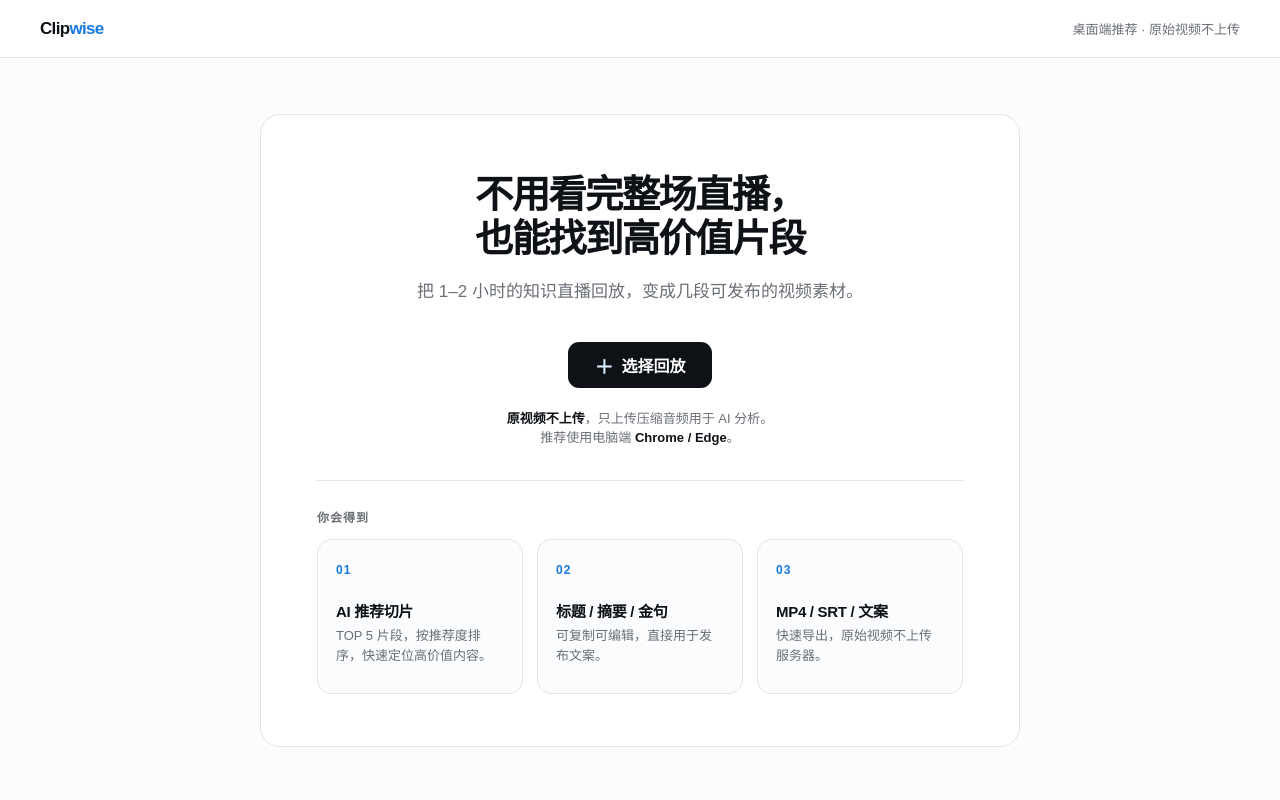
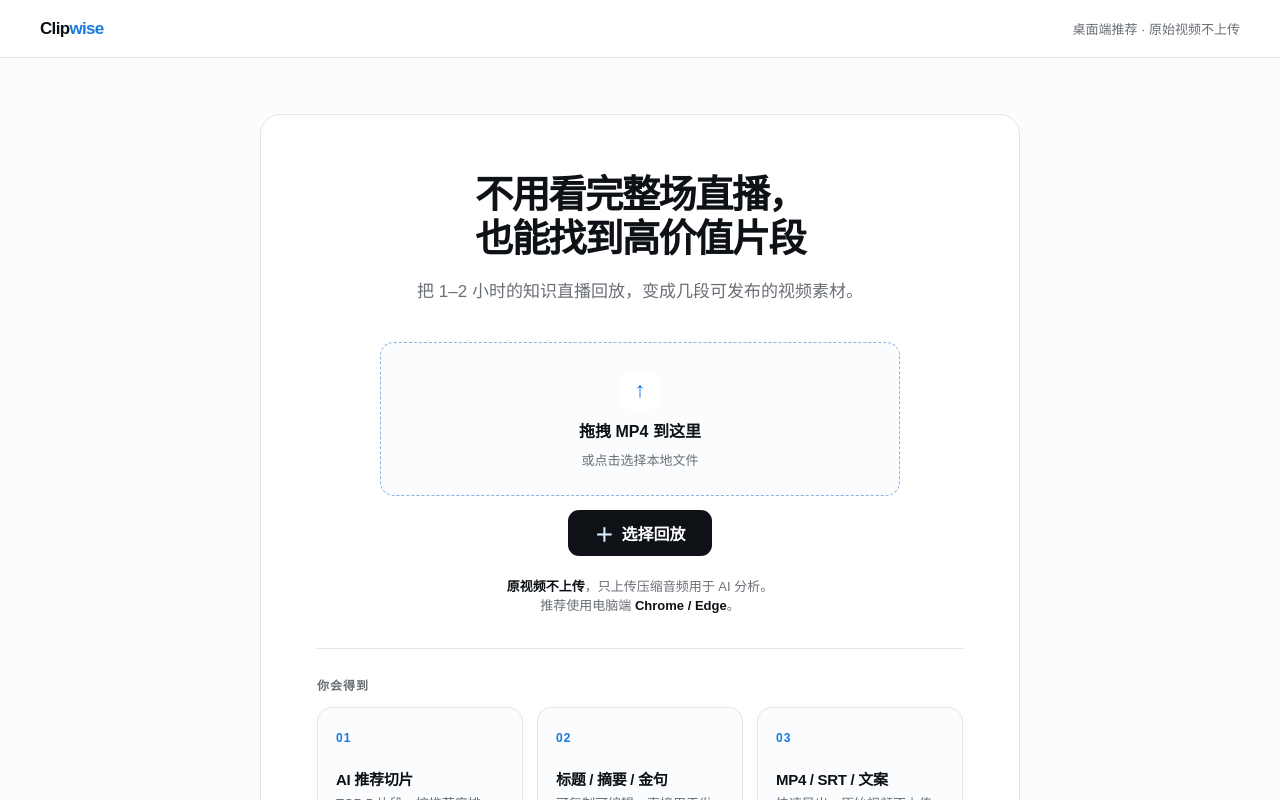
Before and after one commit to GGBOggbo/clipwise, a Next.js app in the folder apps/web/: page / in a window 1280 px wide. Shown: the top 800 px of the page. Built offline with nearby package versions, Linux system fonts and the light colour scheme.

Commit message:
feat: add drag and drop video selection

```diff
--- a/apps/web/components/upload/UploadPage.module.css
+++ b/apps/web/components/upload/UploadPage.module.css
@@ -77,6 +77,57 @@
   flex-direction: column;
   align-items: center;
   gap: 14px;
+}
+
+.dropZone {
+  width: min(100%, 520px);
+  min-height: 154px;
+  padding: 24px;
+  display: grid;
+  place-items: center;
+  align-content: center;
+  gap: 8px;
+  border: 1.5px dashed color-mix(in oklch, var(--color-accent) 48%, var(--color-border));
+  border-radius: var(--radius-md);
+  color: var(--color-muted);
+  background: var(--color-bg);
+  cursor: pointer;
+  transition:
+    border-color 160ms ease,
+    background-color 160ms ease,
+    transform 160ms ease;
+}
+
+.dropZone:hover {
+  border-color: var(--color-accent);
+  background: var(--color-accent-soft);
+}
+
+.dropZoneActive {
+  border-color: var(--color-accent);
+  background: var(--color-accent-soft);
+  transform: translateY(-2px);
+}
+
+.dropZone strong {
+  color: var(--color-text);
+  font-size: 16px;
+}
+
+.dropZone > span:last-child {
+  font-size: 13px;
+}
+
+.dropIcon {
+  width: 40px;
+  height: 40px;
+  display: grid;
+  place-items: center;
+  border-radius: 12px;
+  color: var(--color-accent);
+  background: white;
+  font-size: 22px;
+  font-weight: 700;
 }
 
 .selectButton,
--- a/apps/web/components/upload/UploadPageClient.tsx
+++ b/apps/web/components/upload/UploadPageClient.tsx
@@ -1,5 +1,6 @@
 "use client";
 
+import type { DragEvent, KeyboardEvent } from "react";
 import { useRef, useState } from "react";
 import { useRouter } from "next/navigation";
 import { validateVideoFile } from "@/lib/file-validation";
@@ -17,6 +18,7 @@ export function UploadPageClient() {
   const [file, setFile] = useState<File | null>(null);
   const [state, setState] = useState<UploadState>("empty");
   const [error, setError] = useState("");
+  const [isDragging, setIsDragging] = useState(false);
 
   function chooseFile(nextFile?: File) {
     if (!nextFile) return;
@@ -39,6 +41,18 @@ export function UploadPageClient() {
     sessionStorage.setItem("clipwise-demo-file-name", file.name);
     setState("creating");
     router.push("/project/demo-project");
+  }
+
+  function handleDrop(event: DragEvent<HTMLDivElement>) {
+    event.preventDefault();
+    setIsDragging(false);
+    chooseFile(event.dataTransfer.files[0]);
+  }
+
+  function handleDropZoneKeyDown(event: KeyboardEvent<HTMLDivElement>) {
+    if (event.key !== "Enter" && event.key !== " ") return;
+    event.preventDefault();
+    inputRef.current?.click();
   }
 
   return (
@@ -67,6 +81,39 @@ export function UploadPageClient() {
           />
 
           <div className={styles.actions}>
+            <div
+              aria-label="上传 MP4 回放"
+              className={`${styles.dropZone} ${
+                isDragging ? styles.dropZoneActive : ""
+              }`}
+              role="button"
+              tabIndex={0}
+              onClick={() => inputRef.current?.click()}
+              onDragEnter={(event) => {
+                event.preventDefault();
+                setIsDragging(true);
+              }}
+              onDragLeave={(event) => {
+                event.preventDefault();
+                setIsDragging(false);
+              }}
+              onDragOver={(event) => {
+                event.preventDefault();
+                event.dataTransfer.dropEffect = "copy";
+                setIsDragging(true);
+              }}
+              onDrop={handleDrop}
+              onKeyDown={handleDropZoneKeyDown}
+            >
+              <span className={styles.dropIcon} aria-hidden="true">
+                ↑
+              </span>
+              <strong>
+                {isDragging ? "松开即可选择" : "拖拽 MP4 到这里"}
+              </strong>
+              <span>或点击选择本地文件</span>
+            </div>
+
             <button
               className={styles.selectButton}
               type="button"
```
Also changed, not shown: 2 other files (tests, documents, lock files or other folders).
